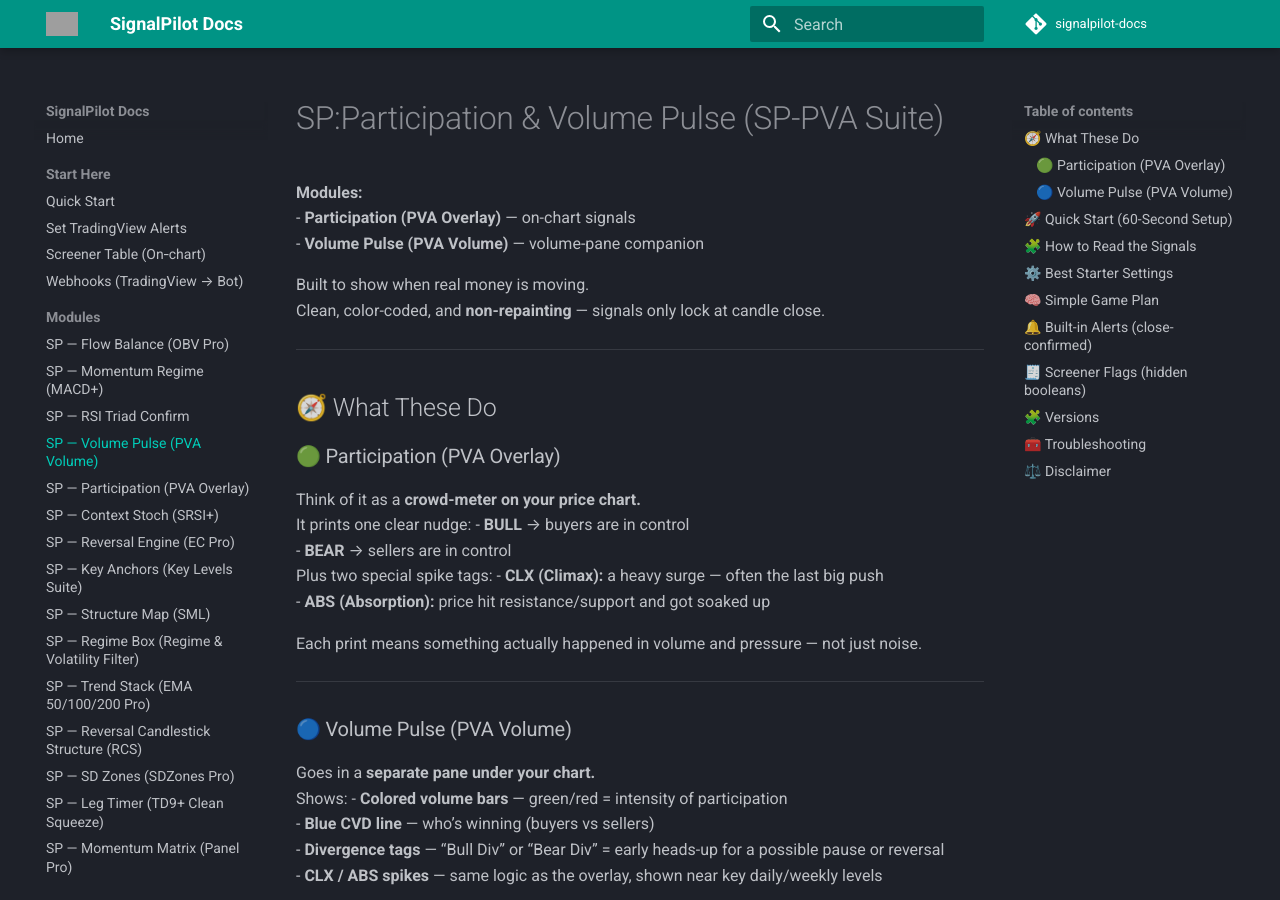
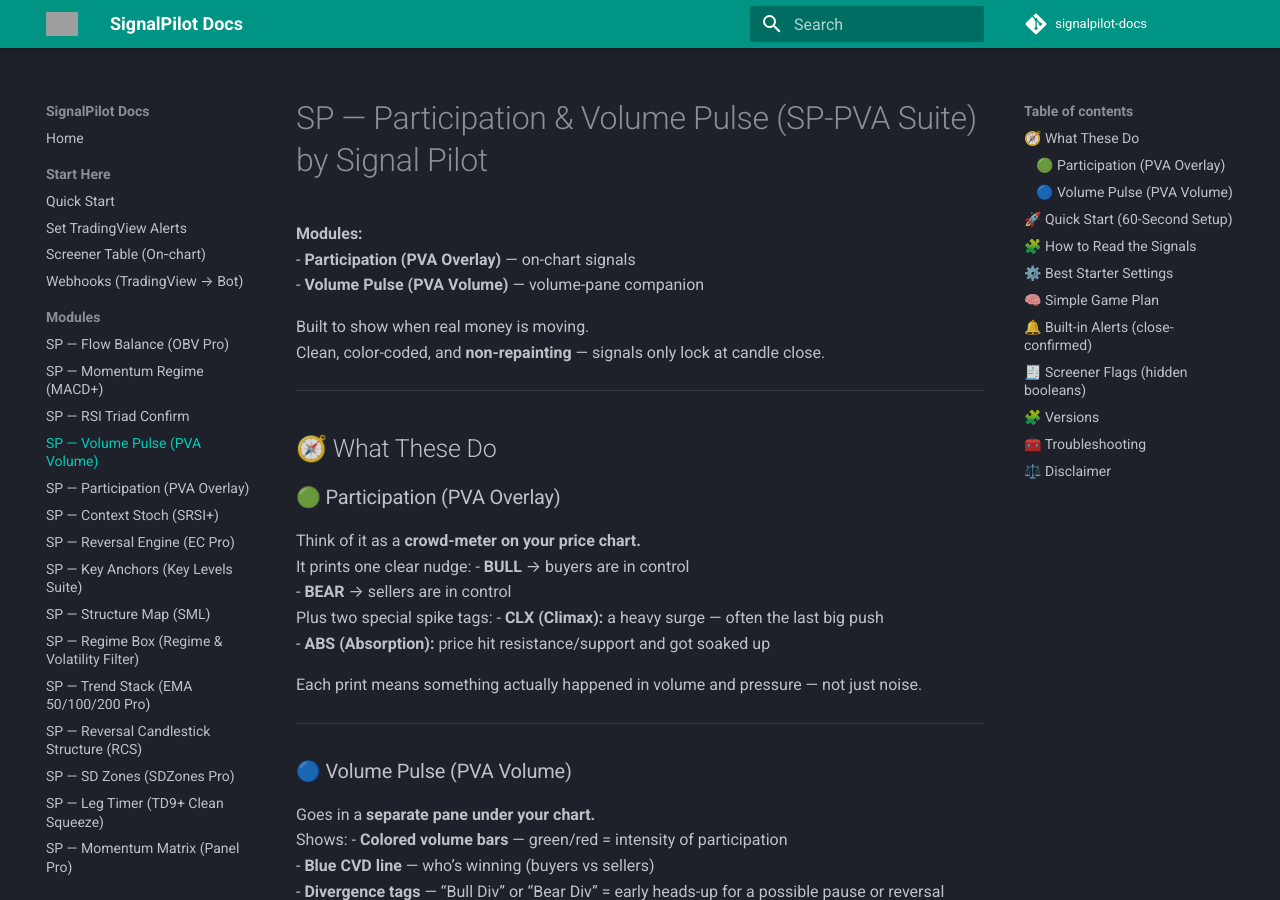
Before and after one commit to Signalpilot/signalpilot-docs, an MkDocs documentation site: the page built from docs/sp-pva-volume.md, in a window 1280 px wide and 900 px high. Built offline with MkDocs 1.6.1 and Material for MkDocs 9.7.7, drawn with Linux system fonts in a browser that asks for light colours; comment, search, counter and statistics services are not loaded; grey boxes are pictures that could not be loaded.

Commit message:
Update sp-pva-volume.md

```diff
--- a/docs/sp-pva-volume.md
+++ b/docs/sp-pva-volume.md
@@ -1,4 +1,4 @@
-# SP:Participation & Volume Pulse (SP-PVA Suite)
+# SP — Participation & Volume Pulse (SP-PVA Suite) by Signal Pilot
 **Modules:**
 - **Participation (PVA Overlay)** — on-chart signals
 - **Volume Pulse (PVA Volume)** — volume-pane companion
```
